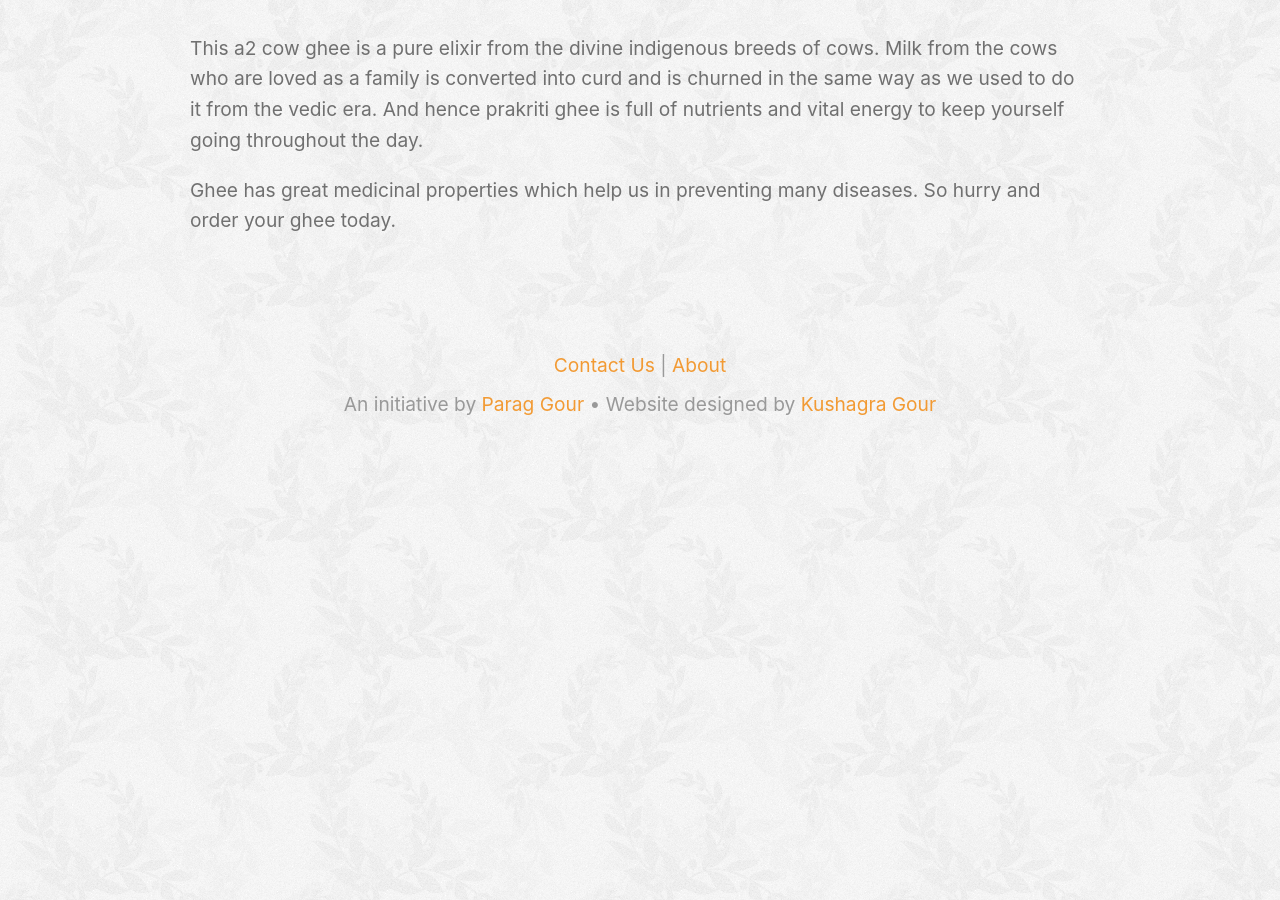
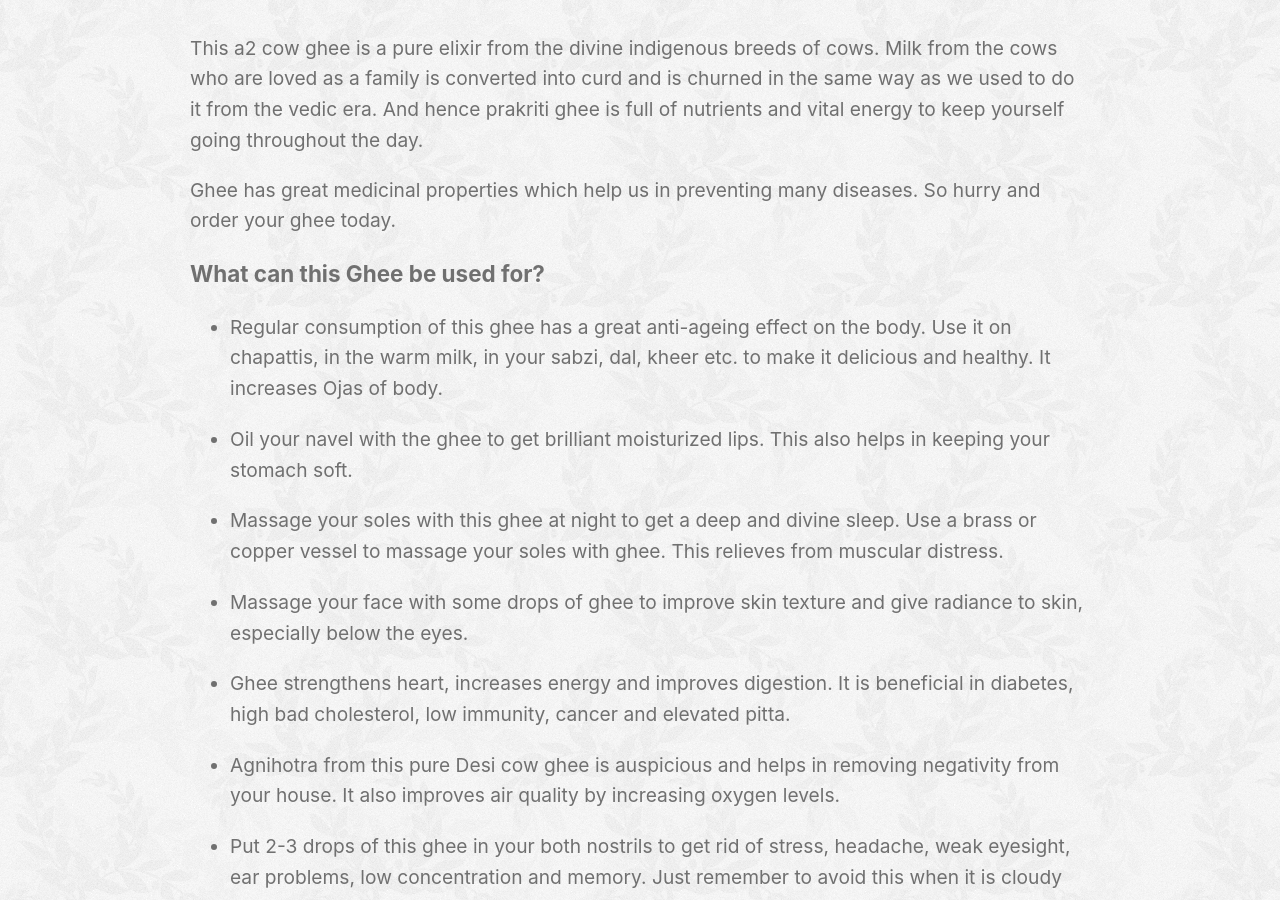
Before and after one commit to prakritee/prakritee.github.io, a Jekyll site: the page built from products/a2-cow-ghee.md, in a window 1280 px wide and 900 px high, scrolled down 681 px. Built offline with Jekyll 4.4.1, drawn with Linux system fonts in a browser that asks for light colours; before the commit the page ends 1132 px from its top, so only the background shows below that; some of the changed text lies outside the part shown.

Commit message:
addd ghee uses

```diff
--- a/products/a2-cow-ghee.md
+++ b/products/a2-cow-ghee.md
@@ -9,3 +9,19 @@ buy_link: http://goo.gl/forms/vAFq62bGCr
 This a2 cow ghee is a pure elixir from the divine indigenous breeds of cows. Milk from the cows who are loved as a family is converted into curd and is churned in the same way as we used to do it from the vedic era. And hence prakriti ghee is full of nutrients and vital energy to keep yourself going throughout the day.
 
 Ghee has great medicinal properties which help us in preventing many diseases. So hurry and order your ghee today.
+
+### What can this Ghee be used for?
+
+- Regular consumption of this ghee has a great anti-ageing effect on the body. Use it on chapattis, in the warm milk, in your sabzi, dal, kheer etc. to make it delicious and healthy. It increases Ojas of body.
+
+- Oil your navel with the ghee to get brilliant moisturized lips. This also helps in keeping your stomach soft.
+
+- Massage your soles with this ghee at night to get a deep and divine sleep. Use a brass or copper vessel to massage your soles with ghee. This relieves from muscular distress.
+
+- Massage your face with some drops of ghee to improve skin texture and give radiance to skin, especially below the eyes.
+
+- Ghee strengthens heart, increases energy and improves digestion. It is beneficial in diabetes, high bad cholesterol, low immunity, cancer and elevated pitta.
+
+- Agnihotra from this pure Desi cow ghee is auspicious and helps in removing negativity from your house. It also improves air quality by increasing oxygen levels.
+
+- Put 2-3 drops of this ghee in your both nostrils to get rid of stress, headache, weak eyesight, ear problems, low concentration and memory. Just remember to avoid this when it is cloudy and when you are suffering from cough and cold.
```
